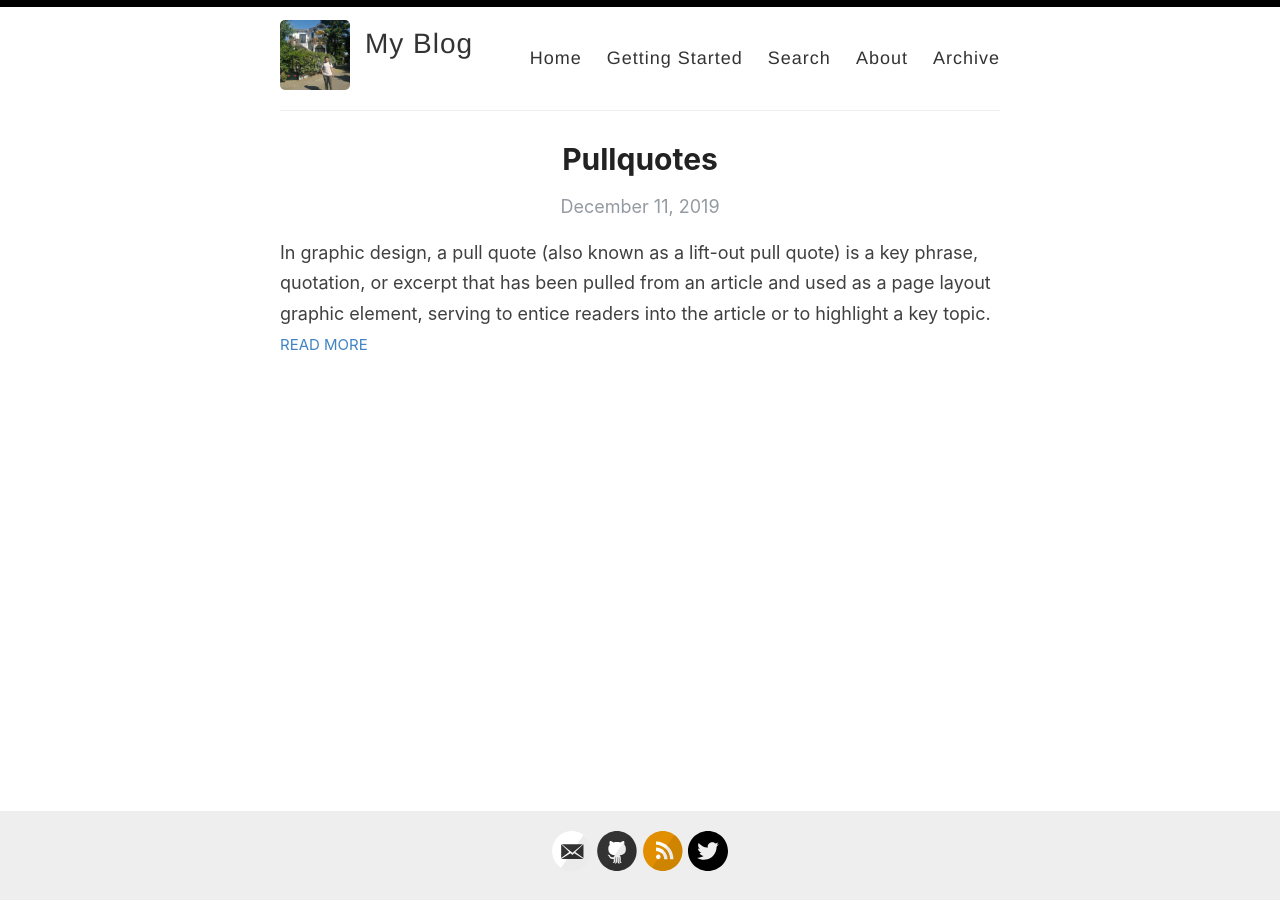
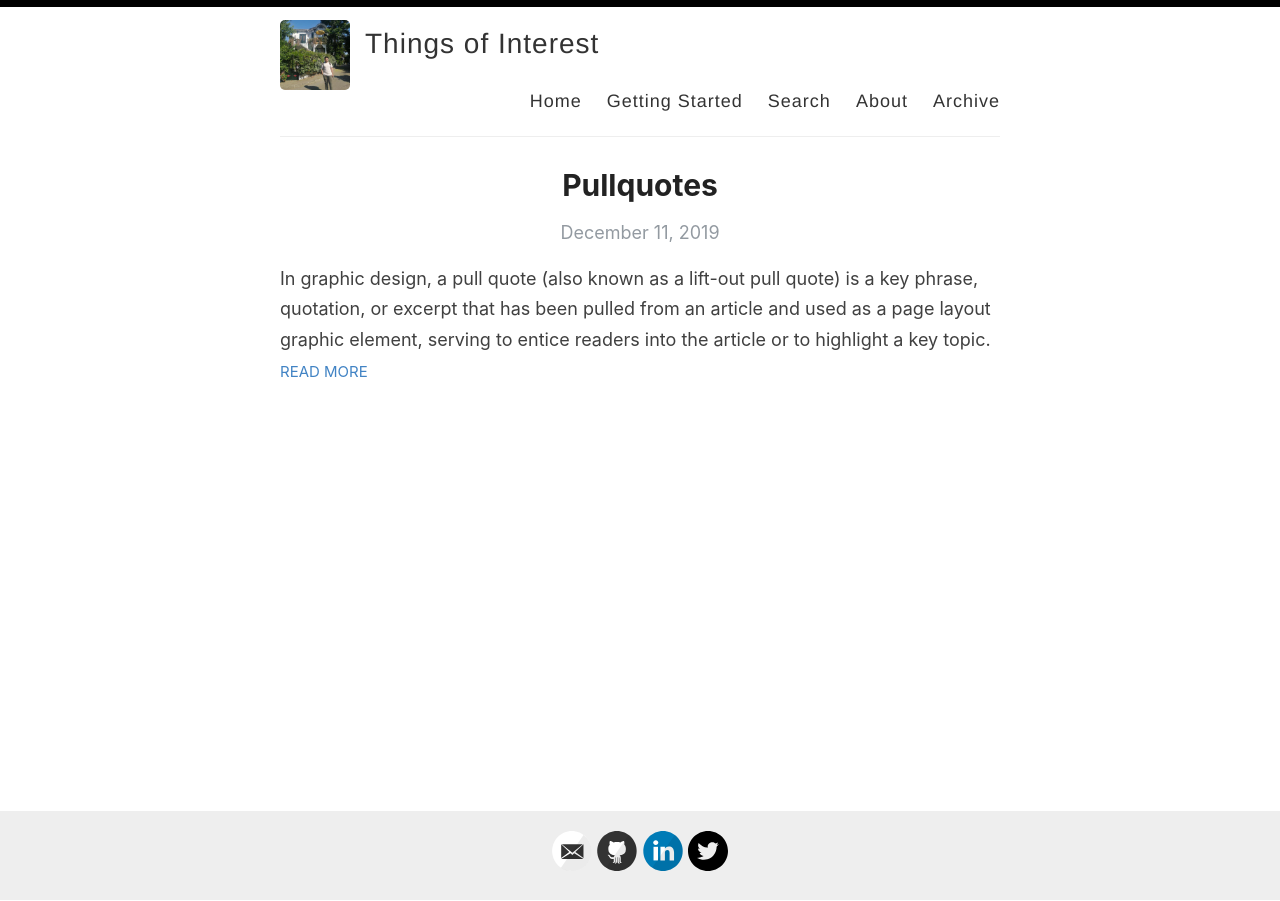
Before and after one commit to abdullahbodur/abdullahbodur.github.io, a Jekyll site: the page built from index.html, in a window 1280 px wide. Built offline with Jekyll 4.4.1, drawn with Linux system fonts in a browser that asks for light colours; the list of posts is cut into pages by our own code; part of the change alters nothing that is shown.

Commit message:
update footer

```diff
--- a/_config.yml
+++ b/_config.yml
@@ -3,7 +3,7 @@
 #
 
 # Name of your site (displayed in the header)
-name: My Blog
+name: Things of Interest
 
 # Name of the author
 author: Abdullah Bodur
@@ -26,9 +26,9 @@ footer-links:
   flickr:
   github: abdullahbodur
   instagram:
-  linkedin:
+  linkedin: bodura
   pinterest:
-  rss: rss
+  rss:
   twitter: abdullahbodur
   stackoverflow:
   youtube: # channel/<your_long_string> or user/<user-name>
```
